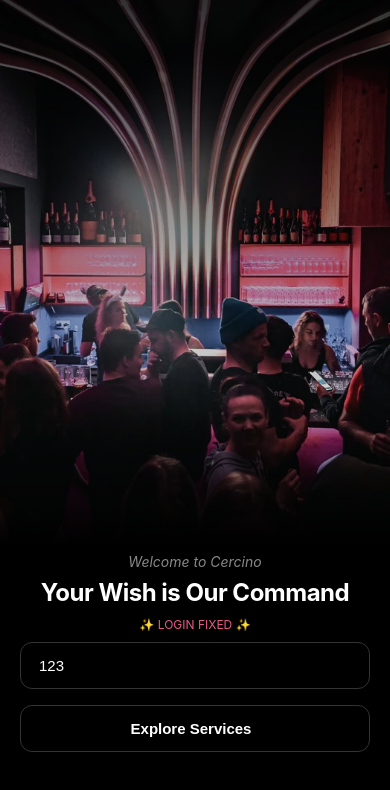
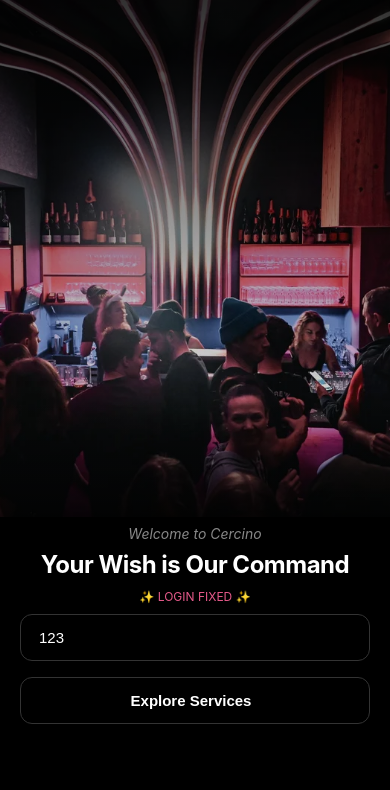
Before and after one commit to terris03/Cercino-queue, a React (Create React App) app: page / in a window 390 px wide. Shown: the top 790 px of the page. Built offline with nearby package versions, Linux system fonts and the light colour scheme; the HTML template or start-up script is replaced by a standard one.

Commit message:
Add space underneath Explore Services button: prevent bottom clipping

```diff
--- a/src/App.css
+++ b/src/App.css
@@ -261,16 +261,16 @@ code {
 
 .hotel-form-section {
   background: #000000;
-  padding: 15px 30px 20px 30px;
+  padding: 15px 30px 30px 30px;
   display: flex;
   flex-direction: column;
   gap: 15px;
   position: absolute;
-  bottom: 100px;
+  bottom: 120px;
   left: 0;
   right: 0;
   height: auto;
-  min-height: 200px;
+  min-height: 220px;
 }
 
 .hotel-welcome-text {
@@ -1368,10 +1368,10 @@ code {
   }
 
   .hotel-form-section {
-    padding: 8px 20px 12px 20px;
+    padding: 8px 20px 20px 20px;
     gap: 10px;
-    bottom: 80px;
-    min-height: 180px;
+    bottom: 100px;
+    min-height: 200px;
   }
 
   .hotel-image-section {
```
